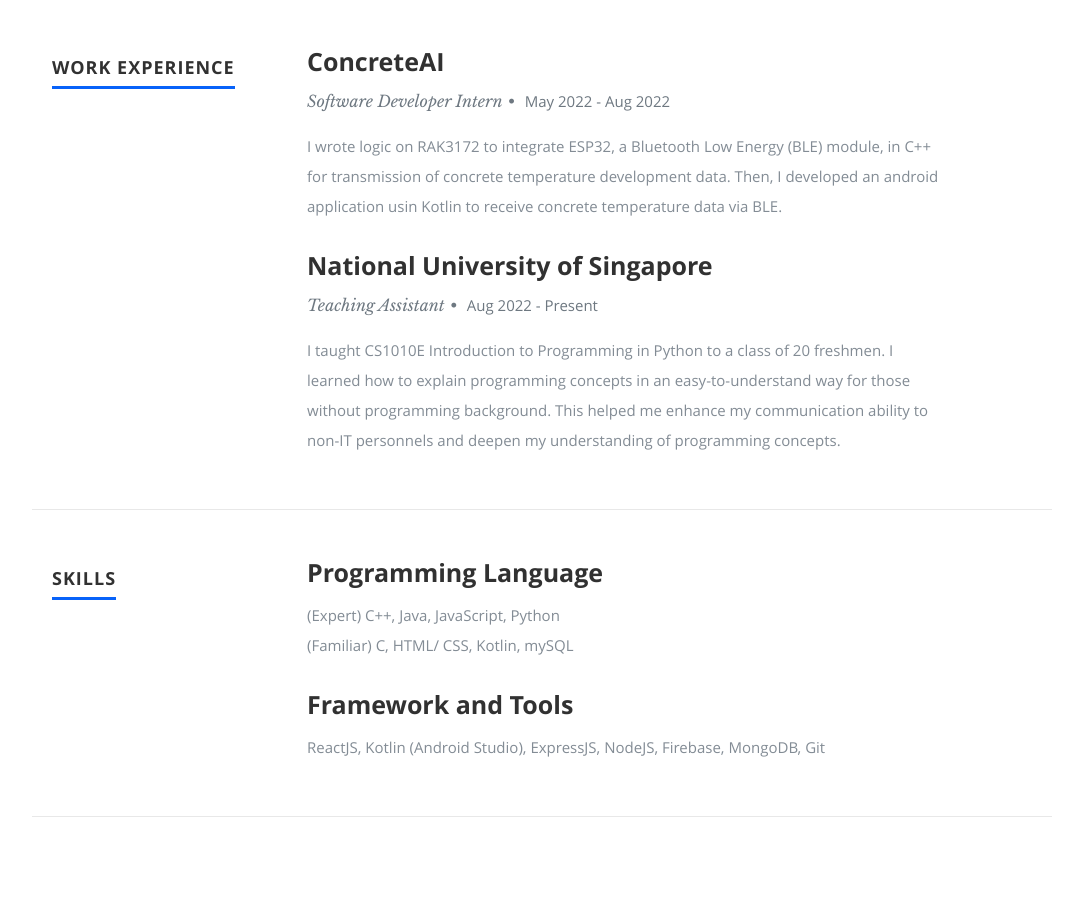
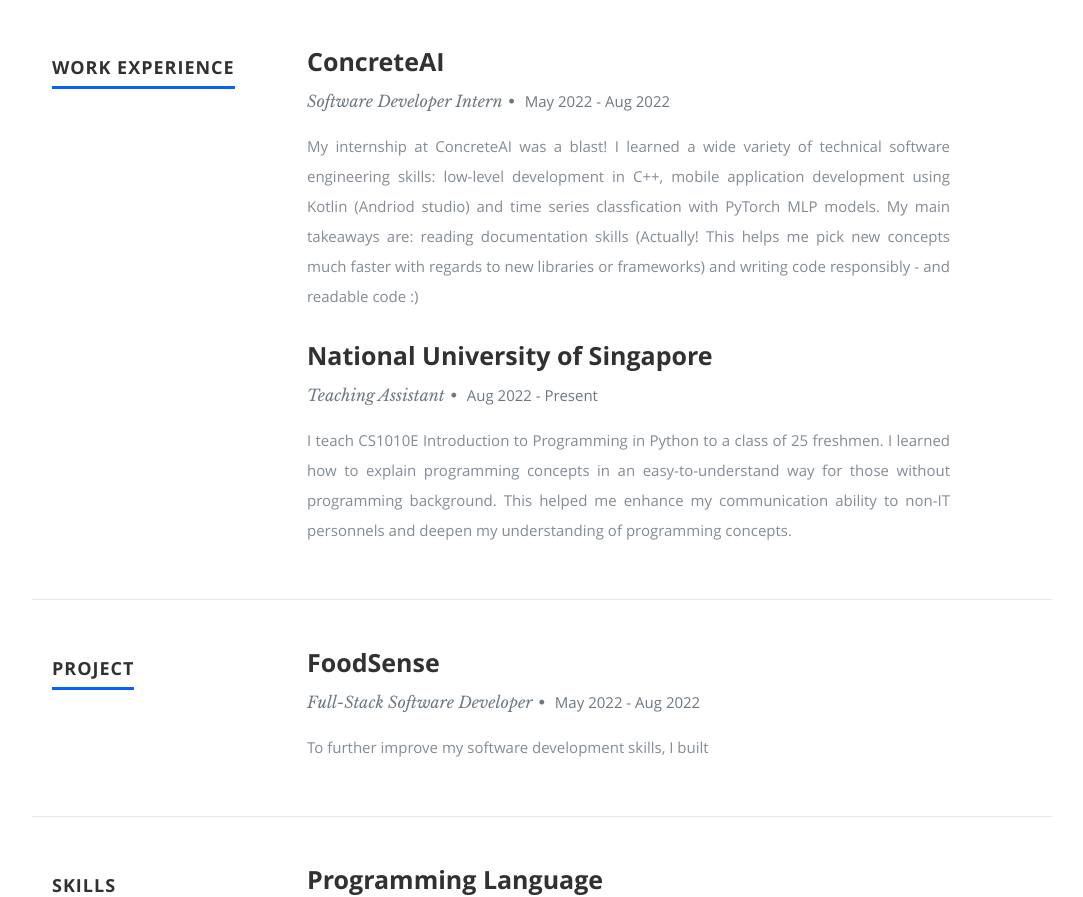
Before and after one commit to albertarielw/albertarielw.github.io, a React (Create React App) app: page / in a window 1280 px wide. Shown: the part 1900-2797 px from the top of the page, without its empty margins (98-1181 px from the left). Built offline with nearby package versions, Linux system fonts and the light colour scheme.

Commit message:
edit resume section

```diff
--- a/public/resumeData.json
+++ b/public/resumeData.json
@@ -2,9 +2,9 @@
   "main": {
     "name":"Hello, I'm Albert!",
     "description":"Aspiring to work on software engineering projects - with a lot of MATH!",
-    "image":"profilepic4.png",
+    "image":"profilepic2.jpg",
     "bio1":"I love programming, I love math, I love physics <3 I just love problem-solving in general, especially if it involves a lot of coding!",
-    "bio2":"Aside from that, I am an extra-outgoing guy who loves conversations and anything-public-speaking.",
+    "bio2":"Aside from that, I am an extra-outgoing guy who loves conversations and anything public speaking.",
     "bio3":"Also, to keep myself sane (from all the coding), I love to gym and watch anime (Warning: I am a JoJo fan).",
     "contactmessage":"Here is where you should write your message to readers to have them get in contact with you.",
     "email": "w.albertariel@u.nus.edu",
@@ -70,26 +70,31 @@
         "company":"ConcreteAI",
         "title":"Software Developer Intern",
         "years":"May 2022 - Aug 2022",
-        "description":"I wrote logic on RAK3172 to integrate ESP32, a Bluetooth Low Energy (BLE) module, in C++ for transmission of concrete temperature development data. Then, I developed an android application usin Kotlin to receive concrete temperature data via BLE. "
+        "description":"My internship at ConcreteAI was a blast! I learned a wide variety of technical software engineering skills: low-level development in C++, mobile application development using Kotlin (Andriod studio) and time series classfication with PyTorch MLP models. My main takeaways are: reading documentation skills (Actually! This helps me pick new concepts much faster with regards to new libraries or frameworks) and writing code responsibly -  and readable code :)"
       },
       {
         "company":"National University of Singapore",
         "title":"Teaching Assistant",
         "years":"Aug 2022 - Present",
-        "description":"I taught CS1010E Introduction to Programming in Python to a class of 20 freshmen. I learned how to explain programming concepts in an easy-to-understand way for those without programming background. This helped me enhance my communication ability to non-IT personnels and deepen my understanding of programming concepts."
+        "description":"I teach CS1010E Introduction to Programming in Python to a class of 25 freshmen. I learned how to explain programming concepts in an easy-to-understand way for those without programming background. This helped me enhance my communication ability to non-IT personnels and deepen my understanding of programming concepts."
       }
-
     ],
     "skills":[
       {
         "name":"Programming Language",
-        "description":"(Expert) C++, Java, JavaScript, Python",
-        "description2":"(Familiar) C, HTML/ CSS, Kotlin, mySQL"
+        "description":"C, C++, Java, JavaScript, HTML, CSS, Python, Kotlin"
       },
       {
         "name":"Framework and Tools",
-        "description":"ReactJS, Kotlin (Android Studio), ExpressJS, NodeJS, Firebase, MongoDB, Git",
-        "description2":""
+        "description":"React, Kotlin (Android Studio), NodeJS, ExpressJS, Firebase, MongoDB, Git"
+      }
+    ],
+    "project": [
+      {
+        "name":"FoodSense",
+        "title":"Full-Stack Software Developer",
+        "years":"May 2022 - Aug 2022",
+        "description":"To further improve my software development skills, I built"
       }
     ]
   },
--- a/src/Components/Resume.js
+++ b/src/Components/Resume.js
@@ -1,5 +1,6 @@
 import React, { Component } from "react";
 import Slide from "react-reveal";
+import "./additional.css";
 
 class Resume extends Component {
   getRandomColor() {
@@ -45,14 +46,25 @@
       );
     });
 
+    const project = this.props.data.project.map(function (project) {
+      return (
+        <div key={project.name}>
+          <h3>{project.name}</h3>
+          <p className="info">
+            {project.title}
+            <span>&bull;</span> <em className="date">{project.years}</em>
+          </p>
+          <p>{project.description}</p>
+        </div>
+      );
+    });
+
     const skills = this.props.data.skills.map((skills) => {
       return (
         <div key={skills.name}>
           <h3>{skills.name}</h3>
           <p>
             {skills.description}
-            <br />
-            {skills.description2}
           </p>
         </div>
       );
@@ -73,7 +85,7 @@
     });
     */
     return (
-      <section id="resume">
+      <section id="resume" className="resume">
         <Slide left duration={1300}>
           <div className="row education">
             <div className="three columns header-col">
@@ -90,8 +102,6 @@
           </div>
         </Slide>
 
-
-
         <Slide left duration={1300}>
           <div className="row work">
             <div className="three columns header-col">
@@ -101,6 +111,18 @@
             </div>
 
             <div className="nine columns main-col">{work}</div>
+          </div>
+        </Slide>
+
+        <Slide left duration={1300}>
+          <div className="row work">
+            <div className="three columns header-col">
+              <h1>
+                <span>Project</span>
+              </h1>
+            </div>
+
+            <div className="nine columns main-col">{project}</div>
           </div>
         </Slide>
 
--- a/src/Components/additional.css
+++ b/src/Components/additional.css
@@ -1,3 +1,7 @@
 .bio {
     text-align: justify;
 }
+
+.resume {
+    text-align: justify;
+}
```
Also changed, not shown: public/images/profilepic2.jpg (added).
